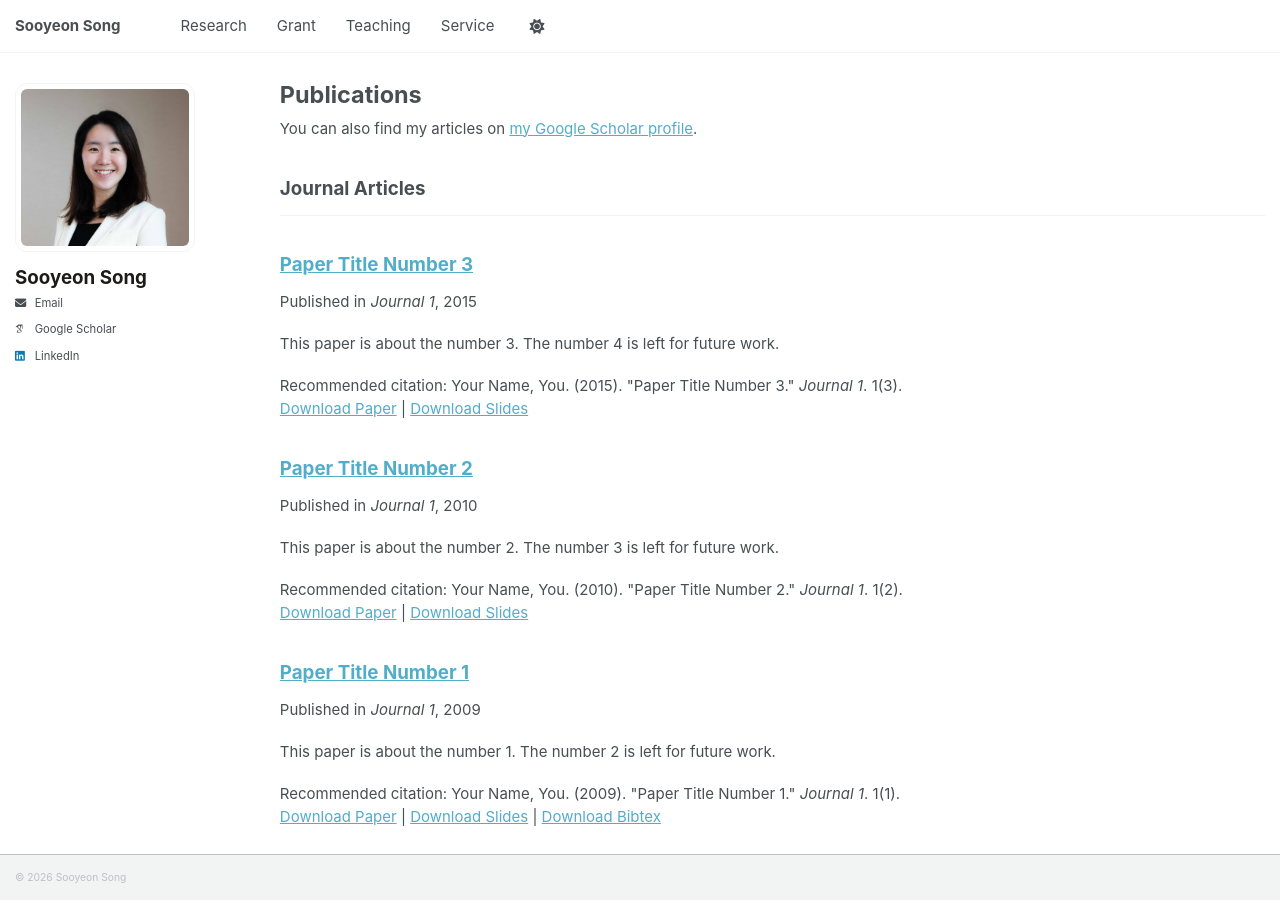
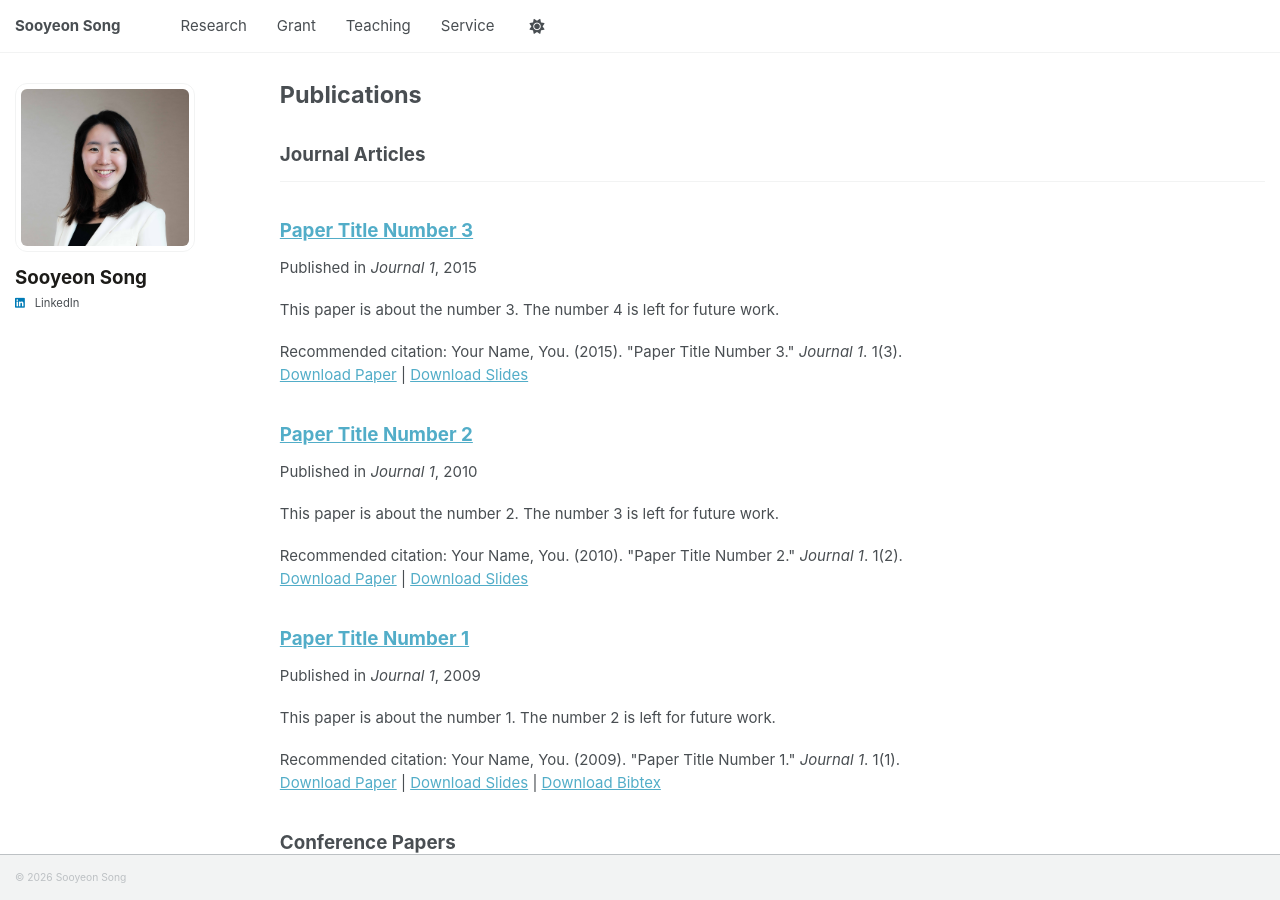
Before and after one commit to sooyeonsong/sooyeonsong.github.io, a Jekyll site: the page built from _pages/publications.html, in a window 1280 px wide and 900 px high. Built offline with Jekyll 4.4.1, drawn with Linux system fonts in a browser that asks for light colours; some web fonts are replaced; a script bundle is joined from its source files by our own code; library files that are not in the unit come from our copies; part of the change alters nothing that is shown.

Commit message:
Update _config.yml

```diff
--- a/_config.yml
+++ b/_config.yml
@@ -25,9 +25,9 @@ author:
   # Biographic information
   avatar           : "sq.jpg"
   name             : ""
-  email            : "songsy@bu.edu"
+  email            :
   linkedin         : "sooyeonsong"
-  googlescholar    : "https://scholar.google.com/citations?user=1IvaPsQAAAAJ&hl=en&oi=ao"
+  googlescholar    :
 
 # Publication Category - The following the list of publication categories and their headings
 publication_category:
```
